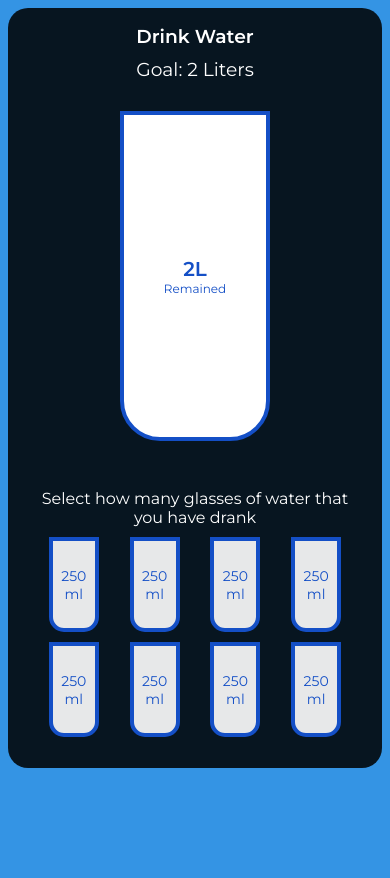
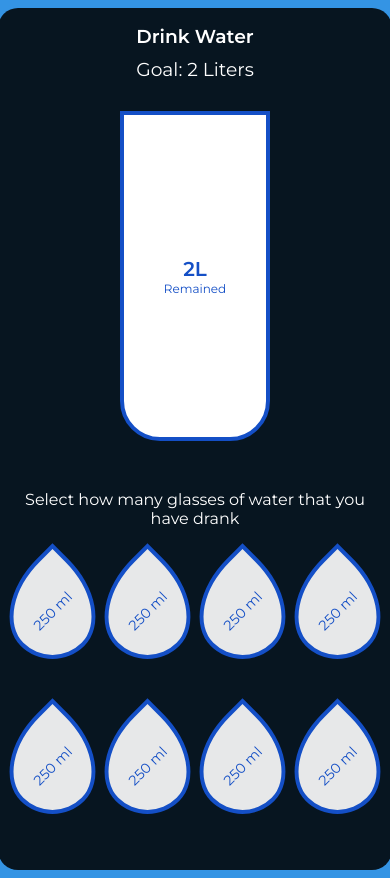
Before and after one commit to RJRCH123/I-drink-water, a website: page src/index.html in a window 390 px wide. Before the commit the page ends 844 px from the top, so only its background shows below. Drawn offline with Linux system fonts and the light colour scheme.

Commit message:
Style: Change design of cups

```diff
--- a/src/style.css
+++ b/src/style.css
@@ -61,7 +61,7 @@ body {
   grid-area: boxMiniB;
   align-self: center;
   text-align: center;
-  margin: 5%;
+  margin: 5% 20% 5% 0%;
 }
 
 h1 {
@@ -87,16 +87,18 @@ h3 {
 }
 
 .cup.cup-small {
+  border-radius: 80% 0 55% 50% / 55% 0 80% 50%;
+  transform: rotateZ(-45deg);
   height: 95px;
-  width: 50px;
-  border-radius: 0 0 15px 15px;
+  width: 95px;
+  /* border-radius: 0 0 15px 15px; */
   background-color: rgba(255, 255, 255, 0.9);
   cursor: pointer;
   font-size: 14px;
   align-items: center;
   justify-content: center;
   text-align: center;
-  margin: 5px;
+  /* margin: 7px; */
   transition: 0.3s ease;
 }
 
@@ -162,4 +164,10 @@ h3 {
     height: 100%;
     /* width: 100%; */
   }
+  .boxMiniB {
+    grid-area: boxMiniB;
+    align-self: center;
+    text-align: center;
+    margin: 5%;
 }
+}
```
